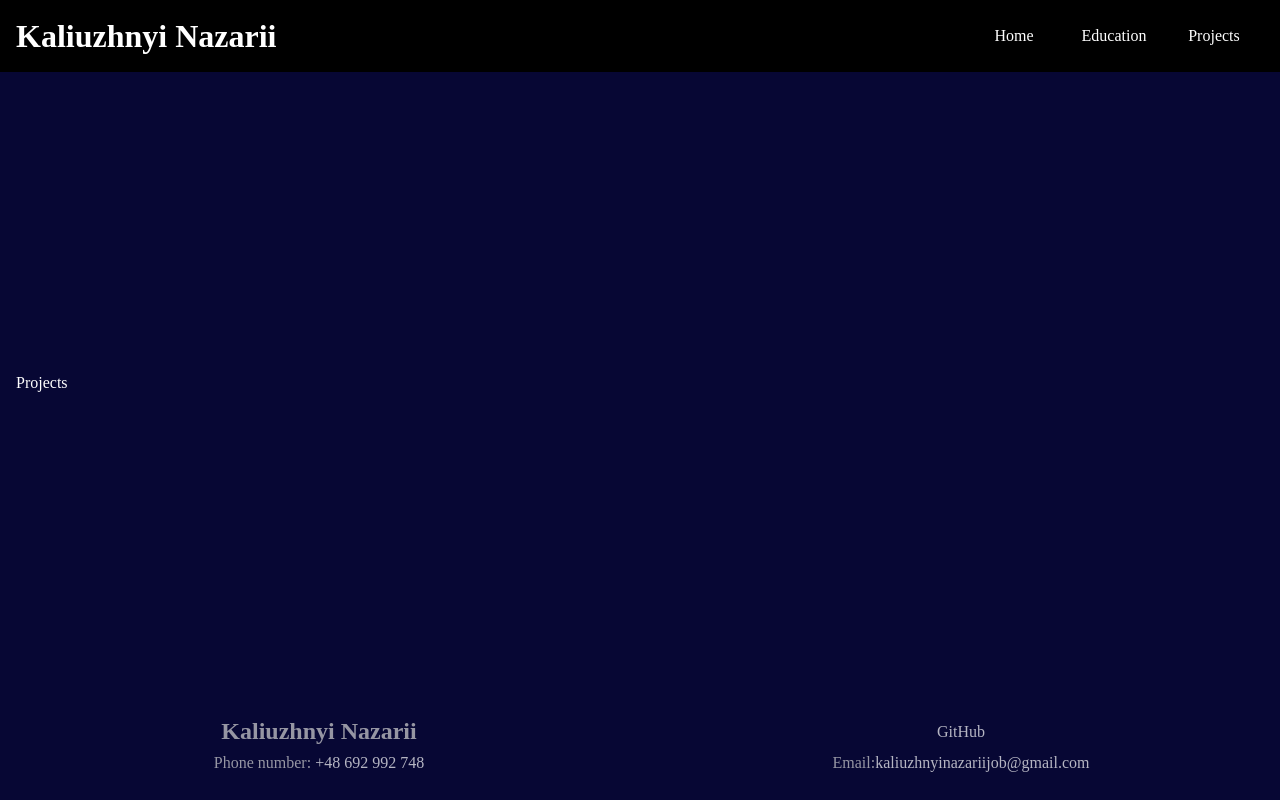
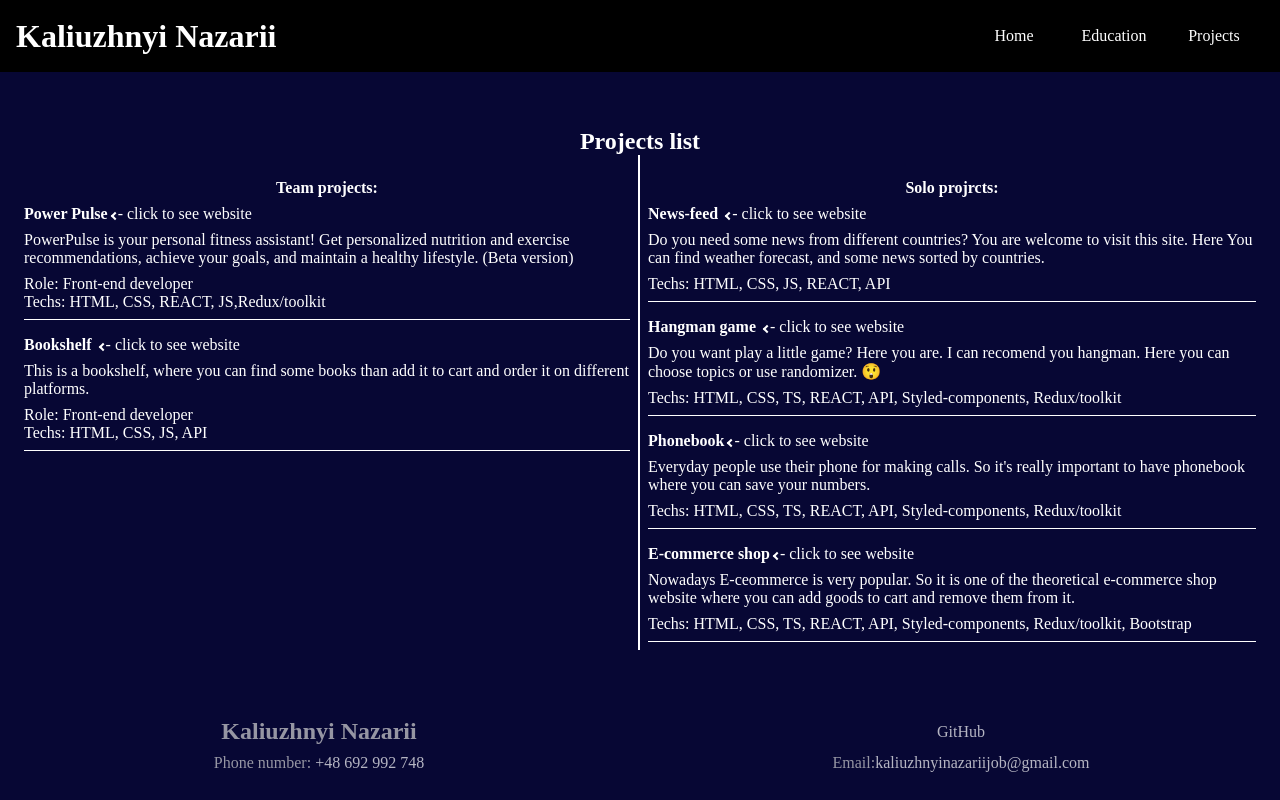
Before and after one commit to Kaliuzhnyi-Nazariy/my-portfolio, a React (Vite) app: page /my-portfolio/projects in a window 1280 px wide. Built offline with nearby package versions, Linux system fonts and the light colour scheme.

Commit message:
fulfill project page

```diff
--- /dev/null
+++ b/src/pages/Projects.module.css
@@ -0,0 +1,70 @@
+.container {
+  text-align: center;
+  margin-top: 12px;
+
+  @media screen and (min-width: 1024px) {
+    display: grid;
+    grid-template-columns: repeat(2, 1fr);
+    grid-template-rows: auto;
+
+    grid-template-areas:
+      "mt mt"
+      "lt ls";
+  }
+}
+
+.mainTitle {
+  @media screen and (min-width: 1024px) {
+    grid-area: mt;
+  }
+}
+
+.solo {
+  @media screen and (min-width: 1024px) {
+    grid-area: ls;
+    padding: 8px;
+  }
+}
+
+.team {
+  @media screen and (min-width: 1024px) {
+    border-right: 2px solid white;
+    grid-area: lt;
+    padding: 8px;
+  }
+}
+
+.arrow {
+  border: solid white;
+  border-width: 0 2px 2px 0;
+  display: inline-block;
+  padding: 2px;
+  /* width: 16px;
+  height: 16px; */
+  transform: rotate(135deg);
+  -webkit-transform: rotate(135deg);
+}
+
+.addInfo {
+  padding: 0;
+}
+
+.list {
+  display: flex;
+  flex-direction: column;
+  gap: 16px;
+}
+
+.listItem {
+  text-align: left;
+  padding-bottom: 8px;
+  border-bottom: 1px solid white;
+}
+
+.listSolo {
+}
+
+.listTitle {
+  margin-top: 16px;
+  margin-bottom: 8px;
+}
--- a/src/pages/Projects.tsx
+++ b/src/pages/Projects.tsx
@@ -1,5 +1,130 @@
+import styles from "./Projects.module.css";
+
 const Projects = () => {
-  return <div>Projects</div>;
+  return (
+    <div className={styles.container}>
+      <h2 className={styles.mainTitle}>Projects list</h2>
+
+      <div className={styles.team}>
+        <h4 className={styles.listTitle}>Team projects: </h4>
+        <ul className={styles.list}>
+          <li className={styles.listItem}>
+            <a href="https://parchello.github.io/PowerPulse/">
+              <b>Power Pulse</b>
+              <span style={{ marginLeft: "4px" }}>
+                <i className={styles.arrow}></i>- click to see website
+              </span>
+            </a>
+            <p>
+              PowerPulse is your personal fitness assistant! Get personalized
+              nutrition and exercise recommendations, achieve your goals, and
+              maintain a healthy lifestyle. (Beta version)
+            </p>
+            <p className={styles.addInfo}>Role: Front-end developer</p>
+            <p className={styles.addInfo}>
+              Techs: HTML, CSS, REACT, JS,Redux/toolkit
+            </p>
+          </li>
+          <li className={styles.listItem}>
+            <a href="https://github.com/arteeeemt/project_12">
+              <b>Bookshelf</b>{" "}
+              <span style={{ marginLeft: "4px" }}>
+                <i className={styles.arrow}></i>- click to see website
+              </span>
+            </a>
+            <p>
+              This is a bookshelf, where you can find some books than add it to
+              cart and order it on different platforms.
+            </p>
+            <p className={styles.addInfo}>Role: Front-end developer</p>
+            <p className={styles.addInfo}>Techs: HTML, CSS, JS, API</p>
+          </li>
+        </ul>
+      </div>
+
+      <div className={styles.solo}>
+        <h4 className={styles.listTitle}>Solo projrcts: </h4>
+        <ul className={styles.list}>
+          <li className={styles.listItem}>
+            <a href="https://kaliuzhnyi-nazariy.github.io/news-feed/">
+              <b>News-feed</b>{" "}
+              <span style={{ marginLeft: "4px" }}>
+                <i className={styles.arrow}></i>- click to see website
+              </span>
+            </a>
+            <p>
+              Do you need some news from different countries? You are welcome to
+              visit this site. Here You can find weather forecast, and some news
+              sorted by countries.
+            </p>
+            <p className={styles.addInfo}>Techs: HTML, CSS, JS, REACT, API</p>
+          </li>
+          <li className={styles.listItem}>
+            <a href="https://kaliuzhnyi-nazariy.github.io/hangman-API/">
+              <b>Hangman game</b>{" "}
+              <span style={{ marginLeft: "4px" }}>
+                <i className={styles.arrow}></i>- click to see website
+              </span>
+            </a>
+            <p>
+              Do you want play a little game? Here you are. I can recomend you
+              hangman. Here you can choose topics or use randomizer. 😲
+            </p>
+            <p className={styles.addInfo}>
+              Techs: HTML, CSS, TS, REACT, API, Styled-components, Redux/toolkit
+            </p>
+          </li>
+          <li className={styles.listItem}>
+            <a href="https://kaliuzhnyi-nazariy.github.io/goit-react-hw-08-phonebook/">
+              <b>Phonebook</b>
+              <span style={{ marginLeft: "4px" }}>
+                <i className={styles.arrow}></i>- click to see website
+              </span>
+            </a>
+            <p>
+              Everyday people use their phone for making calls. So it's really
+              important to have phonebook where you can save your numbers.
+            </p>
+            <p className={styles.addInfo}>
+              Techs: HTML, CSS, TS, REACT, API, Styled-components, Redux/toolkit
+            </p>
+          </li>
+          <li className={styles.listItem}>
+            <a href="https://kaliuzhnyi-nazariy.github.io/e-commerce-shop/">
+              <b>E-commerce shop</b>
+              <span style={{ marginLeft: "4px" }}>
+                <i className={styles.arrow}></i>- click to see website
+              </span>
+            </a>
+            <p>
+              Nowadays E-ceommerce is very popular. So it is one of the
+              theoretical e-commerce shop website where you can add goods to
+              cart and remove them from it.
+            </p>
+            <p className={styles.addInfo}>
+              Techs: HTML, CSS, TS, REACT, API, Styled-components,
+              Redux/toolkit, Bootstrap
+            </p>
+          </li>
+          {/* <li className={styles.listItem}>
+          <a href="https://kaliuzhnyi-nazariy.github.io/e-commerce-shop/">
+            <b>IT-traveler</b>
+            <span style={{ marginLeft: "4px" }}>
+              <i className={styles.arrow}></i>- click to see website
+            </span>
+          </a>
+          <p>
+            IT-traveler it is a program for people who loves set some points on
+            map where they back once. You can do it easily in this app
+          </p>
+          <p className={styles.addInfo}>
+            Techs: HTML, CSS, JS, Vue.js, API, Styled-components, Redux/toolkit,
+          </p>
+        </li> */}
+        </ul>
+      </div>
+    </div>
+  );
 };
 
 export default Projects;
```
